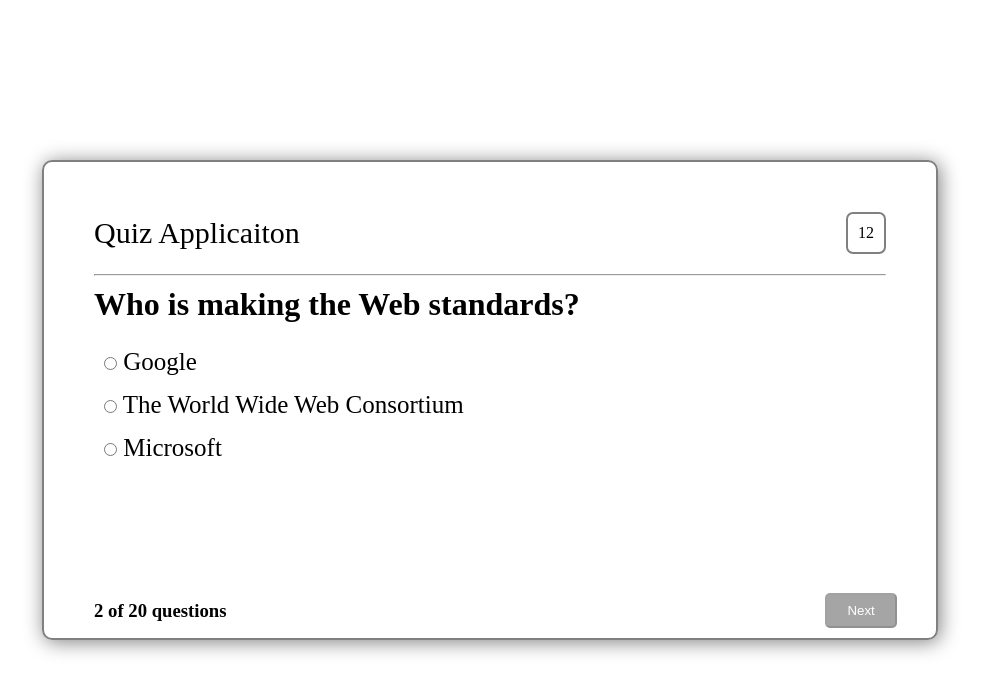
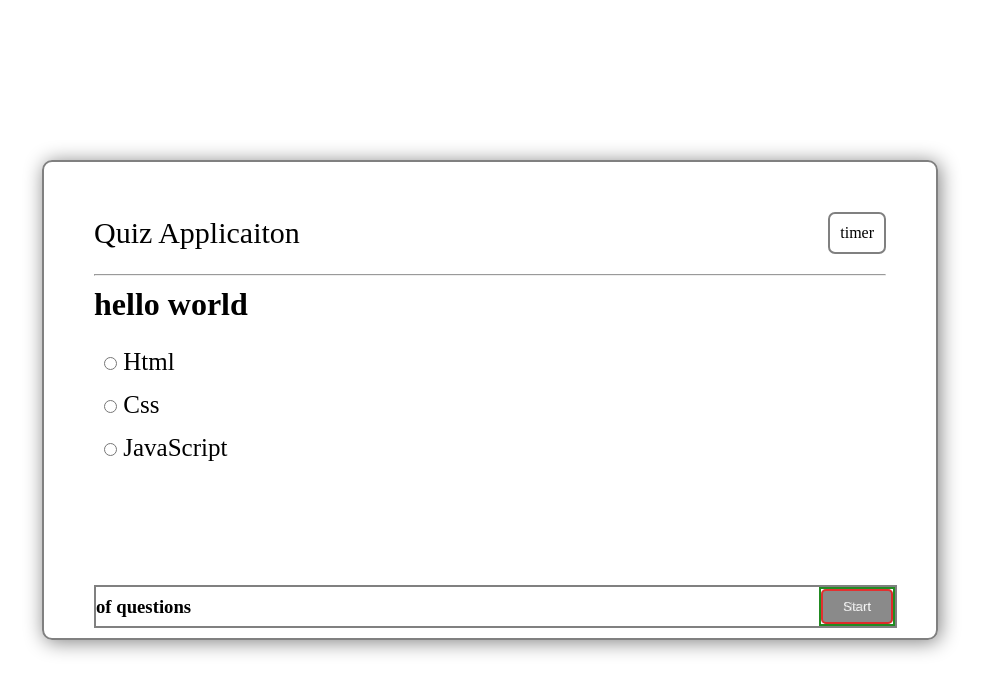
Before and after one commit to HamzaBashir123/quizApplication, a plain HTML site: page quiz/index.html in a window 1280 px wide. Shown: the whole page, without its empty margins (150-1133 px from the left). Drawn offline with Linux system fonts and the light colour scheme.

Commit message:
not set the valuese

```diff
--- a/quiz/app.js
+++ b/quiz/app.js
@@ -1,5 +1,3 @@
-import {setValue} from "./quizSelectapp.js";
-console.log(setValue);
 var html = [
     {
         question: 'What does HTML stand for?',
@@ -443,6 +441,9 @@ const nextQuestionClass = document.querySelector('.nextQuestionClass')
 const answer = document.getElementsByName('answer')
 const quesNum = document.querySelector('.quesNum');
 const totalquesNum = document.querySelector('.totalquesNum');
+const startbutoon = document.querySelector('.startbutoon');
+const numbersShow = document.querySelector('.numbersShow');
+
 
 
 
@@ -452,7 +453,24 @@ var index = 0;
 let score = 0
 totalquesNum.innerHTML = html.length
 
+const interval = ()=>{
+    setInterval(function(){
+    timer.innerHTML = sec;
+    sec--;
+    if(sec<0){
+        sec = 30
+        nextQuestion()
+
+    }
+
+},100)}
+
+
+
+
 function nextQuestion(){
+    selectionOfTest++
+
     for (let i = 0; i < answer.length; i++) {
         if(answer[i].checked){
             console.log(answer[i].value)
@@ -484,9 +502,9 @@ function nextQuestion(){
     nextQuestionClass.style.opacity = 0.7;
     nextQuestionClass.style.cursor = 'default';
 }
-sec = 30
+
 }
-nextQuestion()
+
 
 function enableBtn(){
     nextQuestionClass.disabled = false;
@@ -494,19 +512,11 @@ function enableBtn(){
     nextQuestionClass.style.cursor = 'pointer';
 
 }
+
 var sec =  30;
 const timer = document.querySelector('.timer');
 
 
 
-
-const interval = setInterval(function(){
-    timer.innerHTML = sec;
-    sec--;
-    if(sec<0){
-        sec = 30
-        nextQuestion()
-
-    }
-
-},100)
+import {setValue} from '/module/quizSelectapp.js'
+console.log(setValue)
--- a/quiz/index.html
+++ b/quiz/index.html
@@ -19,28 +19,31 @@
             <div class="radioDiv">
             <label>
                 <input onclick="enableBtn()" value="1" type="radio" name="answer">
-                <span class="option1"></span>
+                <span class="option1">Html</span>
             </label>
             <label>
                 <input  onclick="enableBtn()" value="2"  type="radio" name="answer">
-                <span class="option2"></span>
+                <span class="option2">Css</span>
             </label>
             <label>
                 <input  onclick="enableBtn()" value="3" type="radio" name="answer" id="option3">
-                <span class="option3"></span>
+                <span class="option3">JavaScript</span>
             </label>
 
         </div>
         <div class="endDiv">
-            <h3><span class="quesNum">1</span> of <span class="totalquesNum">10</span> questions</h3>
-            <button class="nextQuestionClass" disabled onclick="nextQuestion()">Next</button>
+            <h3 class="numbersShow"><span class="quesNum"></span> of <span class="totalquesNum"></span> questions</h3>
+            <div class="buttons1">
+            <button class="nextQuestionClass" type="button" disabled onclick="nextQuestion()">Next</button>
+            <button class="startbutoon" disabled onclick="startQuestion()">Start</button>
+        </div>
         </div>
 
 
         </div>
 
     </div>
-    <script type="module" src="./app.js"></script>
+    <script  src="./app.js"></script>
 
 
 </body>
--- a/quiz/quizSelectapp.js
+++ b/quiz/quizSelectapp.js
@@ -7,11 +7,11 @@ const option3 = document.getElementsByName('option3')
 
 
 
-let setValue;
+// export let setValue;
 
 
 
-function nextQuestion(){
+export function nextQuestion1(){
 
     for (let i = 0; i < answer.length; i++) {
         if(answer[i].checked){
@@ -46,7 +46,5 @@ function enableBtn(){
     nextQuestionClass.style.opacity = 1;
     nextQuestionClass.style.cursor = 'pointer';
 
+
 }
-
-
-export {setValue};
--- a/quiz/style.css
+++ b/quiz/style.css
@@ -39,7 +39,7 @@ box-sizing: border-box;
     border-radius: 7px;
 }
 .endDiv{
-    /* border: 2px solid grey; */
+    border: 2px solid grey;
     position: absolute;
     margin-top: auto ;
     bottom: 10px ;
@@ -49,7 +49,29 @@ box-sizing: border-box;
     align-items: center;
 
 }
+.buttons1{
+    position: relative;
+    border: 2px solid forestgreen;
+
+}
+.numbersShow{
+    /* visibility: hidden; */
+}
+.startbutoon{
+
+    position: absolute;
+    border: 2px solid red;
+    inset: 0;
+    border-radius: 5px;
+    color: white;
+    background-color: grey ;
+    cursor: pointer;
+    opacity: 0.7;
+
+
+}
 .nextQuestionClass{
+    /* display: none; */
     padding: 8px 20px;
     border-radius: 5px;
     color: white;
@@ -63,15 +85,3 @@ box-sizing: border-box;
 
 
 /* quiz  Application  */
-
-
-.startButoon{
-    padding: 10px 40px;
-    /* border: 2px solid green; */
-}
-.startButoonDiv{
-    /* border: 2px solid green; */
-    display: flex;
-    justify-content: center;
-    margin: 30px 0px;
-}
```
Also changed, not shown: quiz/quizSelect.html (+1 -1 lines).
